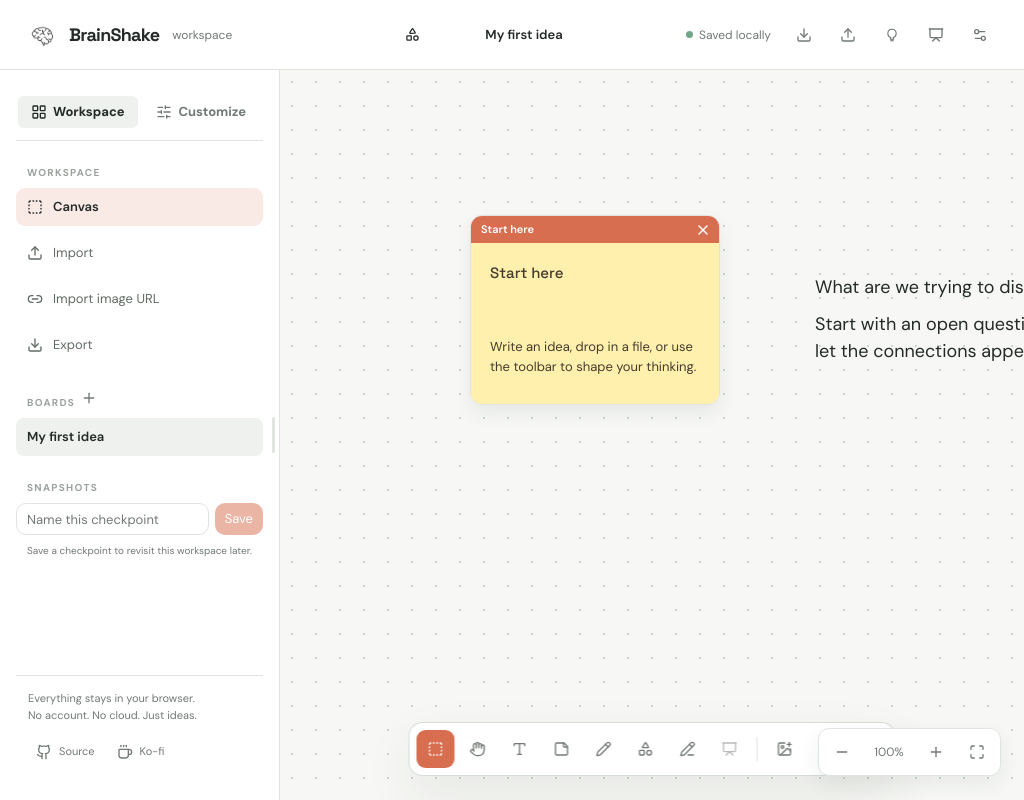
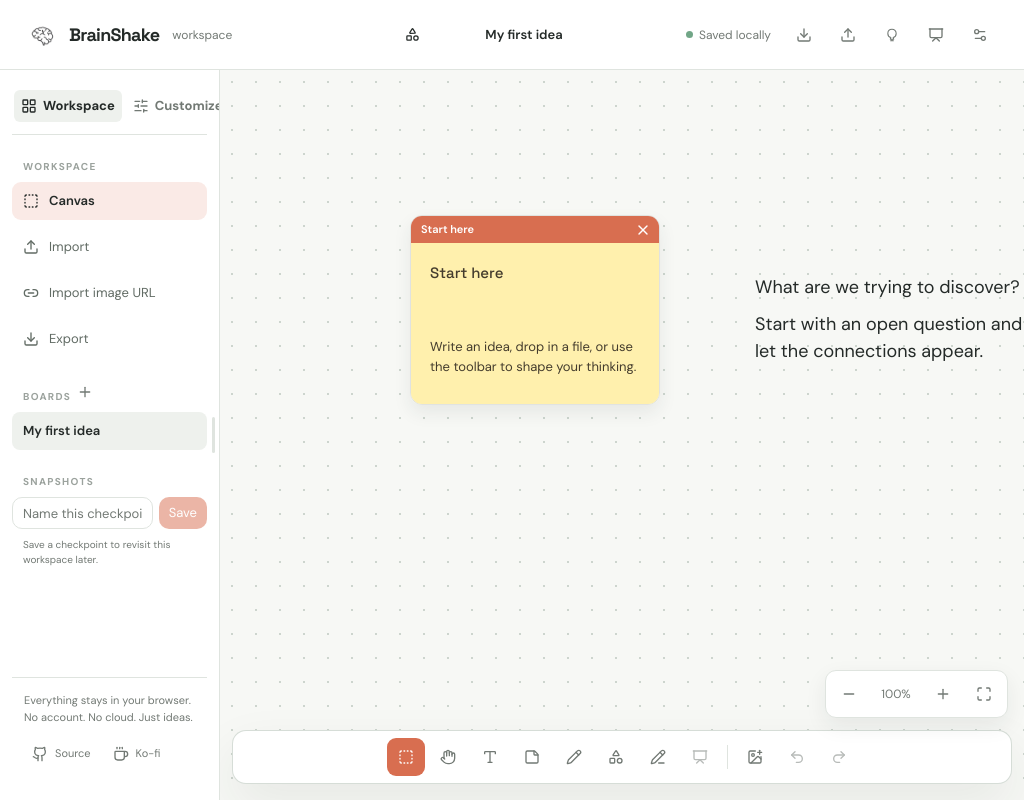
Before and after one commit to gbrasil720/BrainShake, a React (Vite) app: page / in a window 1024 px wide. Built offline with nearby package versions, Linux system fonts and the light colour scheme.

Commit message:
fix: ipad zoom button fix

```diff
--- a/src/styles/globals.css
+++ b/src/styles/globals.css
@@ -1634,6 +1634,78 @@ a:focus-visible,
     opacity: 1;
   }
 }
+@media (min-width: 821px) and (max-width: 1100px) {
+  .app,
+  .app.sidebar-auto-hide {
+    grid-template-columns: 220px minmax(0, 1fr);
+  }
+  .sidebar,
+  .sidebar.sidebar-auto-hide {
+    width: 220px;
+    max-width: 220px;
+    padding: 20px 12px 16px;
+  }
+  .workspace {
+    min-width: 0;
+  }
+  .toolbar {
+    left: 12px;
+    right: 12px;
+    bottom: 16px;
+    justify-content: center;
+    max-width: calc(100% - 24px);
+    overflow-x: auto;
+    transform: none;
+    scrollbar-width: thin;
+  }
+  .toolbar.dock-top {
+    top: 12px;
+    right: 12px;
+    bottom: auto;
+    left: 12px;
+    transform: none;
+  }
+  .toolbar.dock-right {
+    top: 50%;
+    right: 12px;
+    bottom: auto;
+    left: auto;
+    transform: translateY(-50%);
+  }
+  .toolbar.dock-left {
+    top: 50%;
+    right: auto;
+    bottom: auto;
+    left: 12px;
+    transform: translateY(-50%);
+  }
+  .zoom-controls {
+    right: 16px;
+    bottom: 82px;
+  }
+  .workspace:has(.toolbar.dock-top) .floating-panel {
+    top: 76px;
+    right: 16px;
+    max-height: calc(100% - 92px);
+  }
+  .workspace:has(.toolbar.dock-right) .floating-panel {
+    top: 16px;
+    right: 76px;
+    max-width: calc(100% - 92px);
+    max-height: calc(100% - 32px);
+  }
+  .workspace:has(.toolbar.dock-left) .floating-panel {
+    top: 16px;
+    right: 16px;
+    max-height: calc(100% - 32px);
+  }
+  .workspace:has(.toolbar.dock-right) .zoom-controls {
+    right: 76px;
+  }
+  .workspace:has(.toolbar.dock-left) .zoom-controls {
+    right: 16px;
+  }
+}
 @media (max-width: 820px) {
   .url-dialog {
     top: 79px;
```
